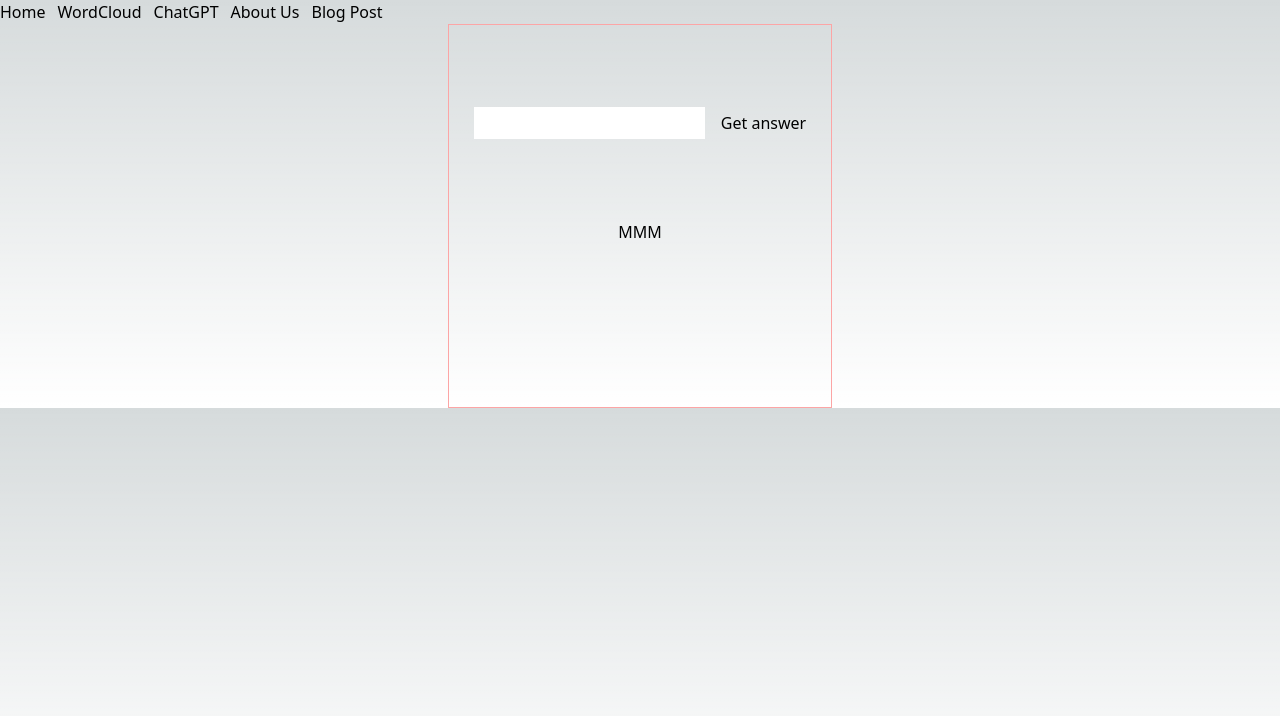
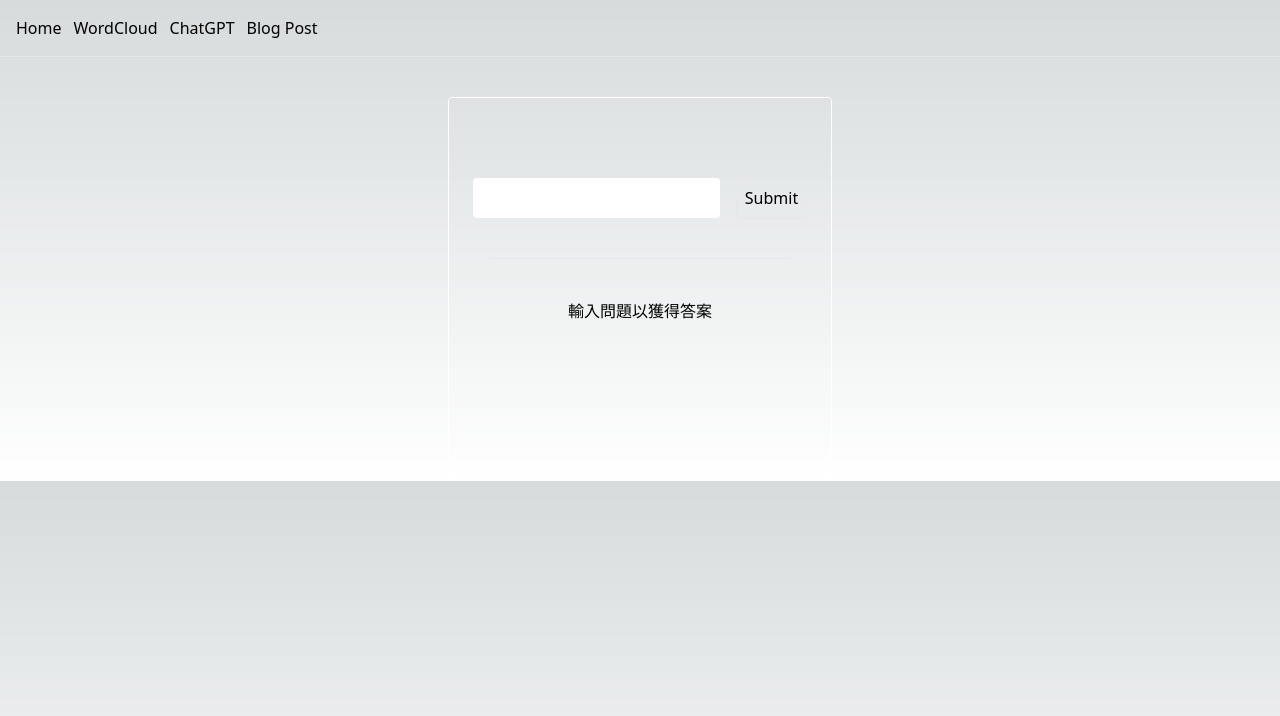
Before and after one commit to shangjuc/trend_lite_next, a Next.js app: page /chatgpt in a window 1280 px wide. Shown: the top 716 px of the page. Built offline with nearby package versions, Linux system fonts and the light colour scheme.

Commit message:
Add chatgpt api

```diff
--- a/src/components/navbar/navbar.tsx
+++ b/src/components/navbar/navbar.tsx
@@ -4,7 +4,7 @@ import Link from 'next/link';
 export default function Navbar() {
 
     return (
-        <div className="flex w-full fiexd">
+        <div className="flex w-full fiexd border-b p-4 mb-10">
             <ul className=' flex'>
                 <li className=' mr-3'>
                     <Link href="/">Home</Link>
@@ -16,9 +16,6 @@ export default function Navbar() {
                     <Link href="/chatgpt">ChatGPT</Link>
                 </li>
                 <li className=' mr-3'>
-                    <Link href="/about">About Us</Link>
-                </li>
-                <li className=' mr-3'>
                     <Link href="/post/hello">Blog Post</Link>
                 </li>
             </ul>
--- a/src/pages/chatgpt.tsx
+++ b/src/pages/chatgpt.tsx
@@ -6,11 +6,37 @@ const title_msg = `ChatGPT test`;
 export default function ChatGPT() {
 
     const [userInput, setUserInput] = useState('');
-    const [aiAnswer, setAiAnswer] = useState('MMM');
+    const [aiAnswer, setAiAnswer] = useState('輸入問題以獲得答案');
 
     function get_anwser(){
         console.log(userInput);
+        let params = {q: userInput}
+        setAiAnswer('。。。')
+
+        fetch(`http://localhost:5566/api/chatgpt?q=${userInput}`)
+        .then(res=>{
+            // console.log(res)
+            return res.json();
+        })
+        .then(myjson=>{
+            console.log(myjson)
+            setAiAnswer(myjson.answer)
+        })
     }
+
+    function handleChange(event:any){
+        setUserInput(event.target.value);
+
+    }
+    function handleKeyDown(event:any){
+        // console.log(e);
+        // setUserInput(e.target.value);
+        if (event.key === 'Enter') {
+            get_anwser()
+        }
+
+    }
+
     return (
         <>
             <Head>
@@ -18,13 +44,16 @@ export default function ChatGPT() {
             </Head>
             <Navbar/>
             <div className=" flex w-full justify-center items-center">
-                <div className="card flex flex-wrap w-96 h-96 border  border-red-300">
+                <div className="card flex flex-wrap w-96 h-96 p-10 border rounded border-white">
 
                     <div className="user-input flex w-full justify-center items-center">
-                        <input type="text" className=" text-gray-500 mr-4 h-8" onChange={(e)=>{ setUserInput(e.target.value) }} />
-                        <button onClick={get_anwser}>Get answer</button>
+                        <input type="text" className=" text-gray-500 mr-4 h-10 rounded px-2"
+                        onChange={handleChange}
+                        onKeyDown={handleKeyDown}/>
+                        <button className="border p-2 rounded" onClick={get_anwser} onKeyDown={get_anwser}>Submit</button>
                     </div>
-                    <div className="answer flex w-full justify-center">
+                    <div className="answer flex w-full justify-center border-t py-10">
+
                         <p>{aiAnswer}</p>
                     </div>
                 </div>
--- a/src/pages/word-cloud.tsx
+++ b/src/pages/word-cloud.tsx
@@ -19,7 +19,7 @@ export default function wc() {
             <Navbar/>
             <div className="twc-container flex flex-wrap w-full justify-center h-96 items-center">
                 <div className="flex w-full justify-center">
-                    <span>{a}</span>
+                    {/* <span>{a}</span> */}
                 </div>
                 {['a','b'].map(item=>
                     <WordCloudPanel key={item} eid={item}></WordCloudPanel>
```
